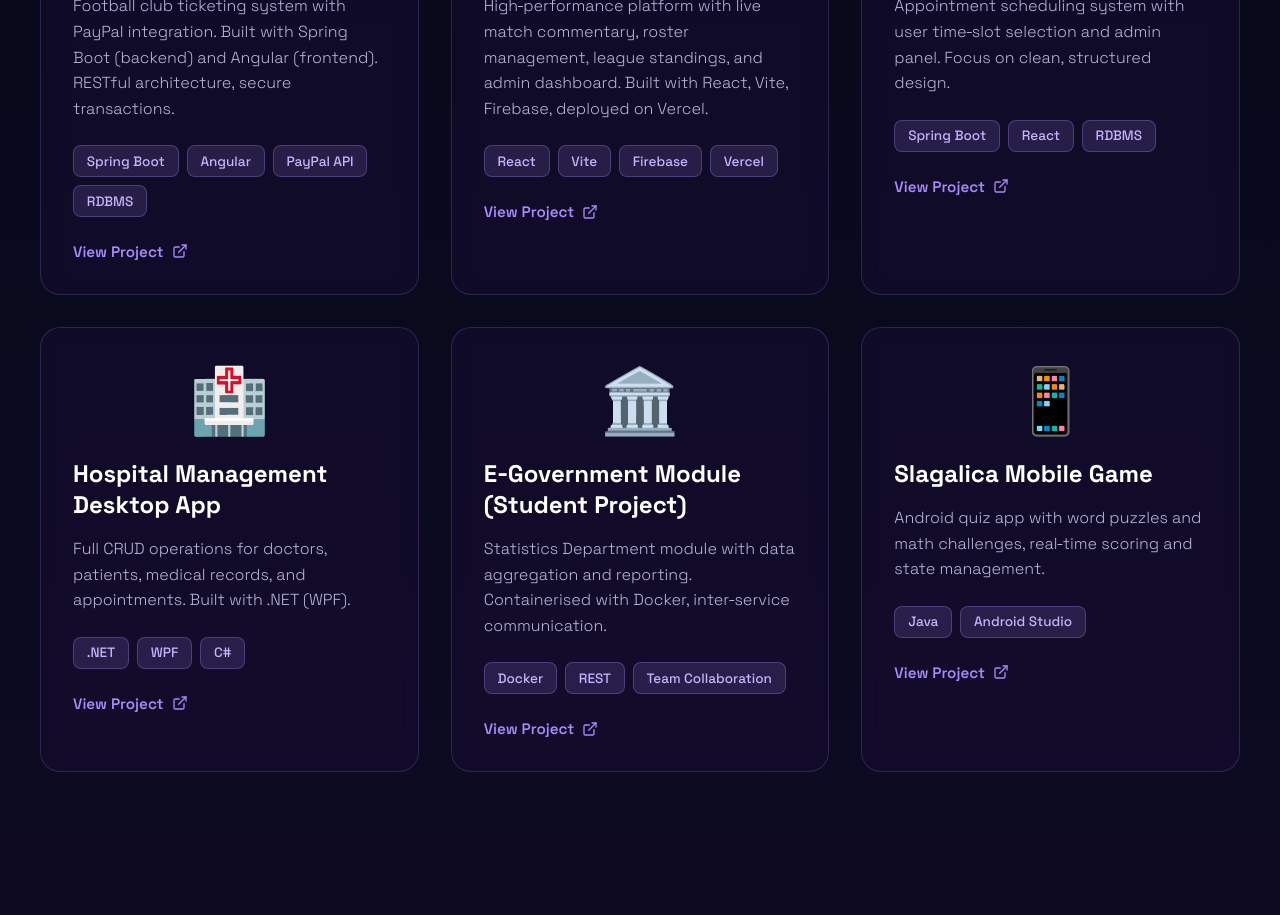
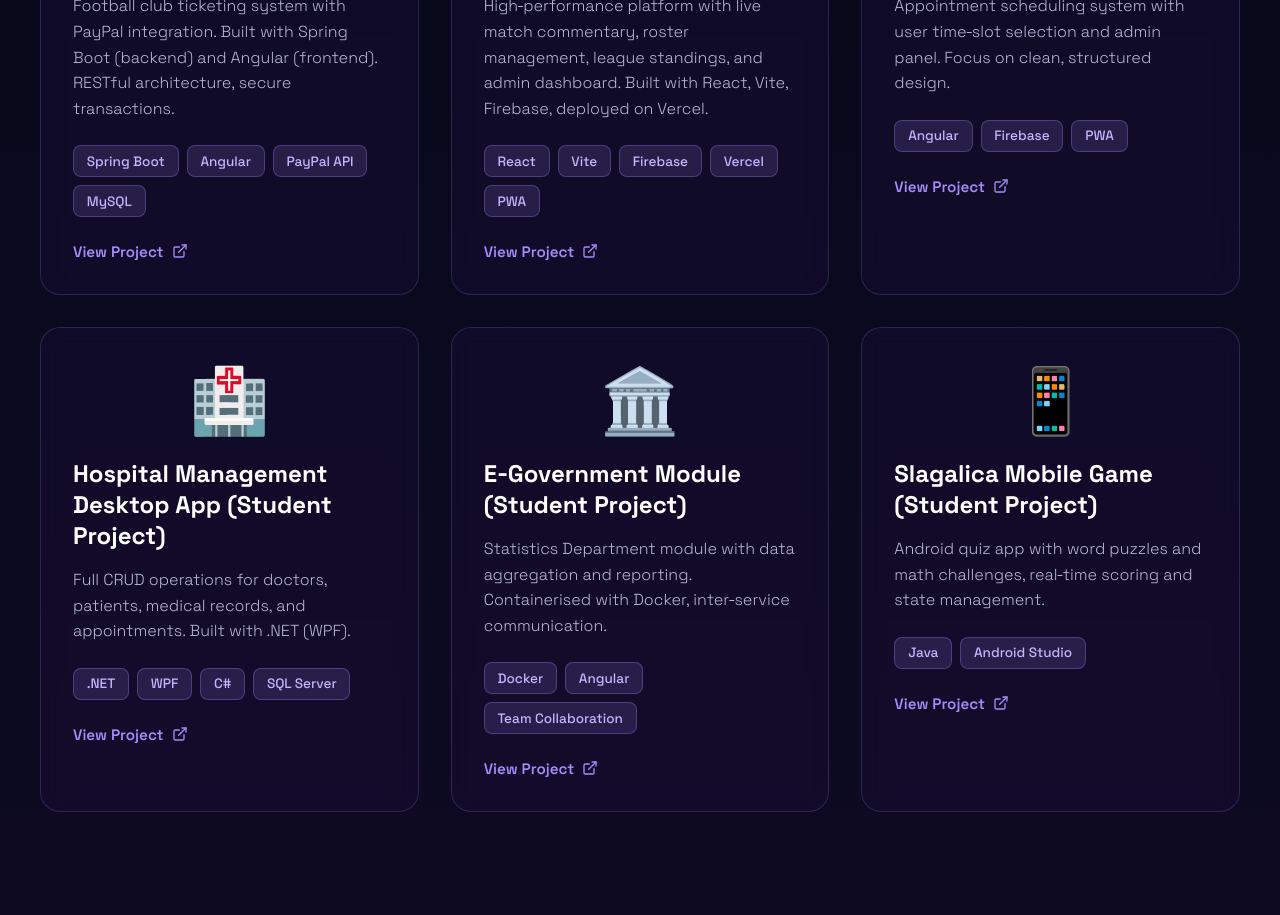
Before and after one commit to igormarkovic11/portfolio, a React (Vite) app in the folder my-portfolio/: page / in a window 1280 px wide. Shown: the part 2160-3075 px from the top of the page. Built offline with nearby package versions, Linux system fonts and the light colour scheme.

Commit message:
small changes

```diff
--- a/my-portfolio/src/App.jsx
+++ b/my-portfolio/src/App.jsx
@@ -128,7 +128,7 @@ const Portfolio = () => {
       title: "Ticketing Service (Bachelor's Thesis)",
       description:
         "Football club ticketing system with PayPal integration. Built with Spring Boot (backend) and Angular (frontend). RESTful architecture, secure transactions.",
-      tech: ["Spring Boot", "Angular", "PayPal API", "RDBMS"],
+      tech: ["Spring Boot", "Angular", "PayPal API", "MySQL"],
       link: "#",
       image: "🎫",
     },
@@ -136,7 +136,7 @@ const Portfolio = () => {
       title: "Football Club Management Platform",
       description:
         "High‑performance platform with live match commentary, roster management, league standings, and admin dashboard. Built with React, Vite, Firebase, deployed on Vercel.",
-      tech: ["React", "Vite", "Firebase", "Vercel"],
+      tech: ["React", "Vite", "Firebase", "Vercel", "PWA"],
       link: "#",
       image: "⚽",
     },
@@ -144,15 +144,15 @@ const Portfolio = () => {
       title: "Booking Service (Salon / Appointment)",
       description:
         "Appointment scheduling system with user time‑slot selection and admin panel. Focus on clean, structured design.",
-      tech: ["Spring Boot", "React", "RDBMS"],
+      tech: ["Angular", "Firebase", "PWA"],
       link: "#",
       image: "📅",
     },
     {
-      title: "Hospital Management Desktop App",
+      title: "Hospital Management Desktop App (Student Project)",
       description:
         "Full CRUD operations for doctors, patients, medical records, and appointments. Built with .NET (WPF).",
-      tech: [".NET", "WPF", "C#"],
+      tech: [".NET", "WPF", "C#", "SQL Server"],
       link: "#",
       image: "🏥",
     },
@@ -160,12 +160,12 @@ const Portfolio = () => {
       title: "E‑Government Module (Student Project)",
       description:
         "Statistics Department module with data aggregation and reporting. Containerised with Docker, inter‑service communication.",
-      tech: ["Docker", "REST", "Team Collaboration"],
+      tech: ["Docker", "Angular", "Team Collaboration"],
       link: "#",
       image: "🏛️",
     },
     {
-      title: "Slagalica Mobile Game",
+      title: "Slagalica Mobile Game (Student Project)",
       description:
         "Android quiz app with word puzzles and math challenges, real‑time scoring and state management.",
       tech: ["Java", "Android Studio"],
```
